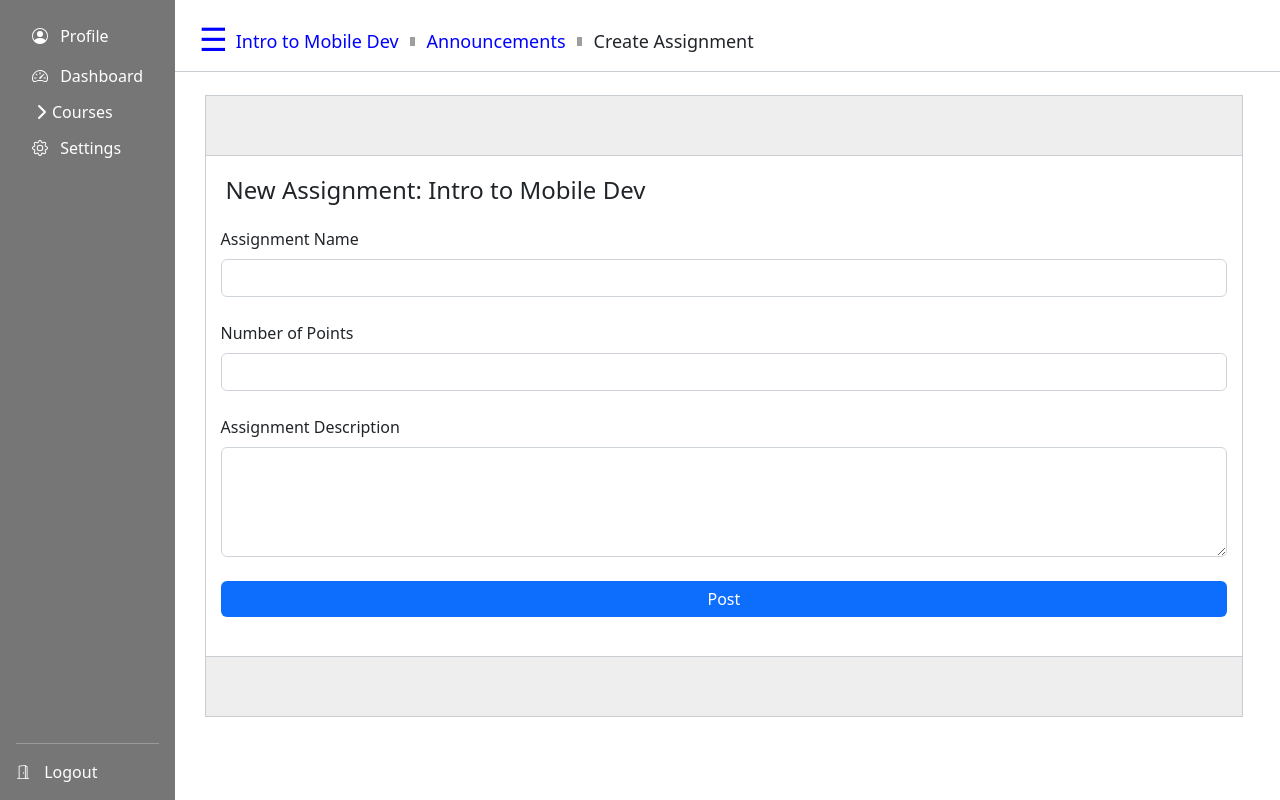
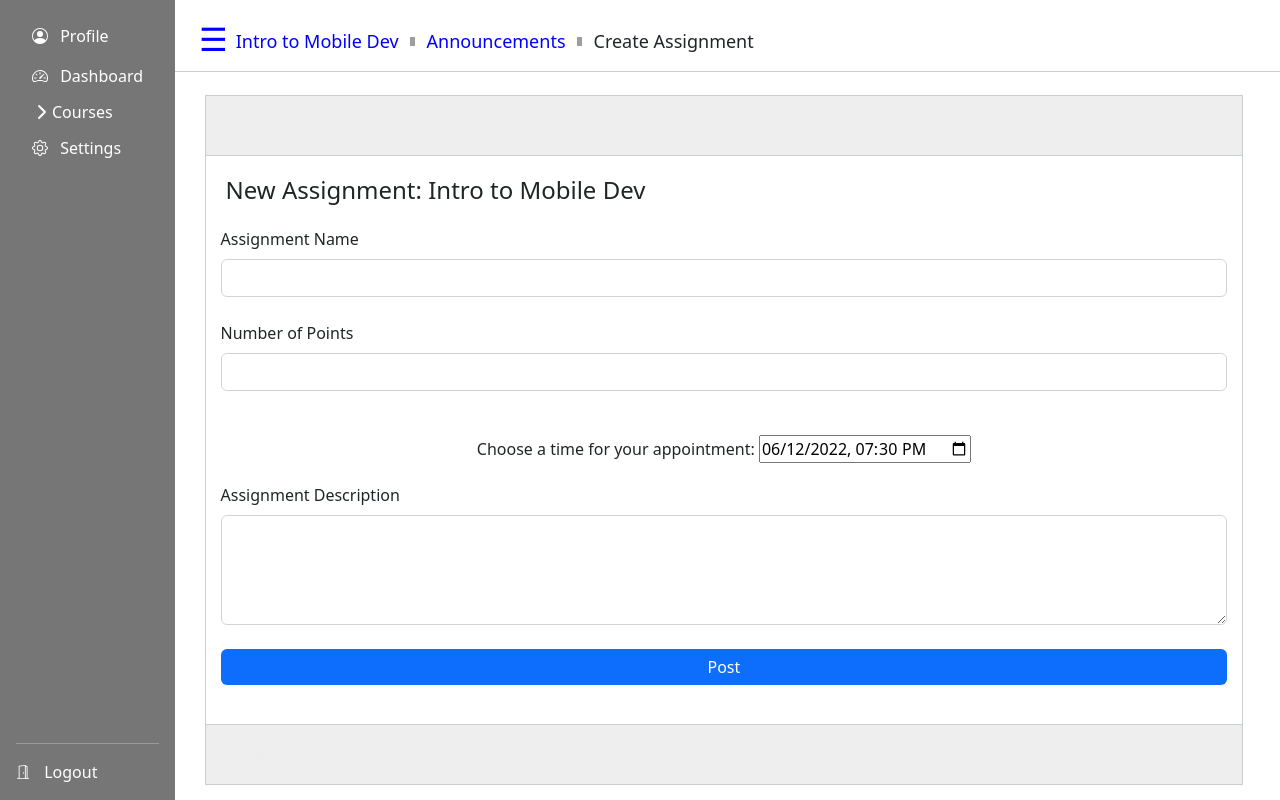
Before and after one commit to liuming1997/mpcs_52553_final, a Flask app: page /1/assignments_create in a window 1280 px wide. Run offline with Flask 2, Linux system fonts and the light colour scheme; data comes from the database, SQL or seed files in the repository; both versions use the stored data as it was after the commit; grey boxes are pictures that could not be loaded.

Commit message:
Fix grade_assignment query

```diff
--- a/database/db_queries.py
+++ b/database/db_queries.py
@@ -234,5 +234,5 @@ def grade_assignment(student, assignment_id, grade):
     conn = create_connection('canvas.db')
     cur = conn.cursor()
     cmd = "UPDATE grades SET grade=? WHERE (student_username=? and assignment_id=?)"
-    cur.execute(cmd, (student, assignment_id, grade))
+    cur.execute(cmd, (grade, student, assignment_id))
     conn.commit()
--- a/templates/courses/assignments_create.html
+++ b/templates/courses/assignments_create.html
@@ -41,6 +41,13 @@
     <label class="form-label" for="form6Example3">Number of Points</label>
     <input type="text" id="form6Example3" class="form-control" />
   </div>
+   <!-- datetime picker -->
+  <div class="form_button" style="padding: 20px;">
+    <label for="meeting-time">Choose a time for your appointment:</label>
+      <input type="datetime-local" id="meeting-time"
+       name="meeting-time" value="2022-06-12T19:30"
+       min="2022-06-01T00:00" max="2023-06-14T00:00">
+  </div>
   <!-- Assignment Description -->
   <div class="form-outline mb-4">
     <label class="form-label" for="form6Example7">Assignment Description</label>
```
Also changed, not shown: canvas.db.
